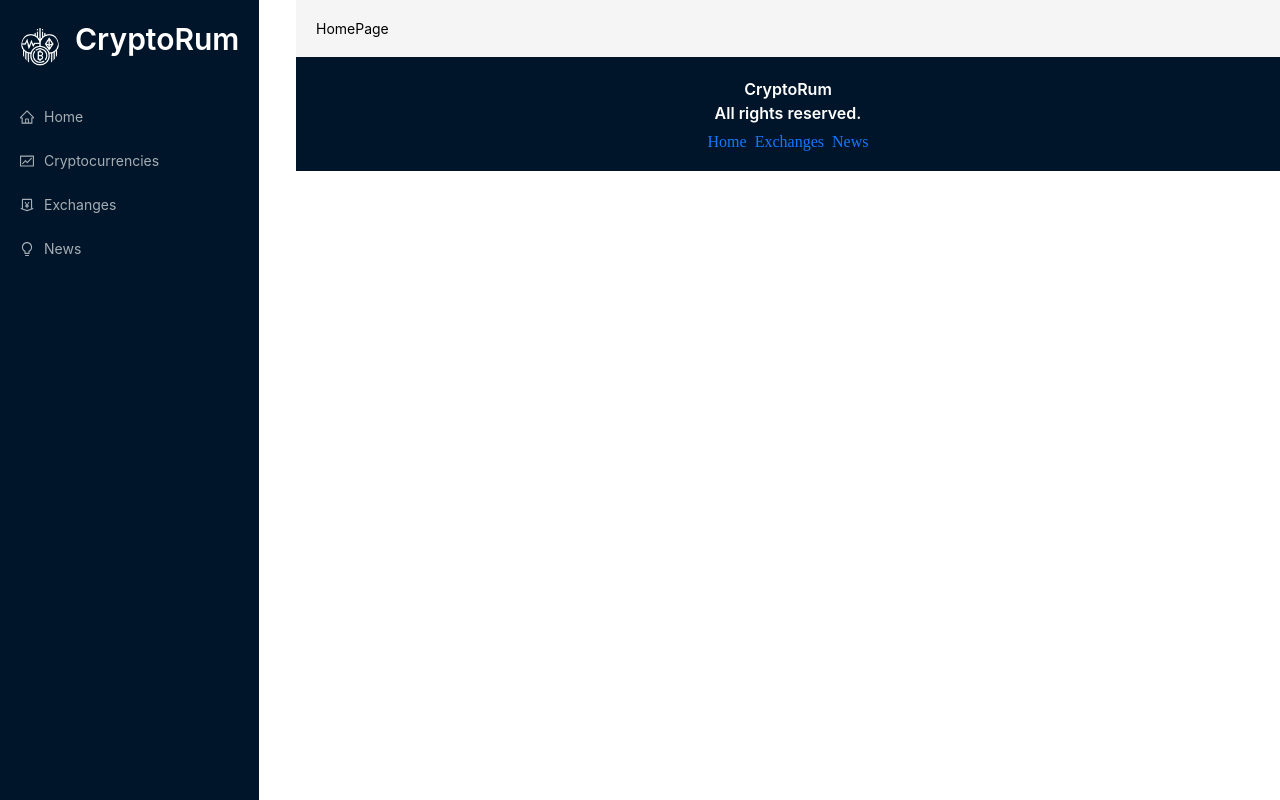
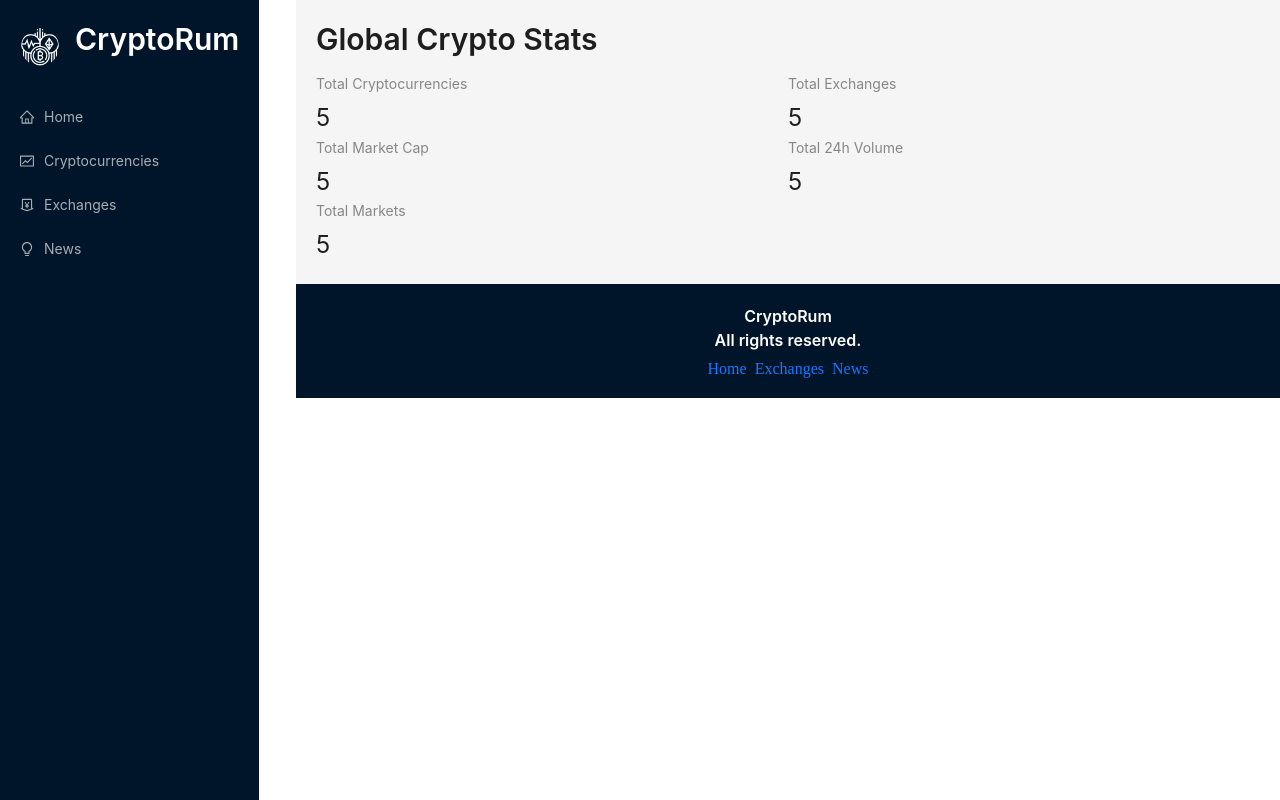
Before and after one commit to Mohd-Ruman/cryptorum, a React (Vite) app: page / in a window 1280 px wide. Built offline with nearby package versions, Linux system fonts and the light colour scheme.

Commit message:
Header Section : (Statistics added)

```diff
--- a/src/components/HomePage.jsx
+++ b/src/components/HomePage.jsx
@@ -1,8 +1,22 @@
 import React from 'react'
+import millify from 'millify';
+import { Typography, Row, Col, Statistic } from 'antd';
+import { Link } from 'react-router-dom';
+
+const {Title} = Typography;
 
 const HomePage = () => {
   return (
-    <div>HomePage</div>
+    <>
+      <Title level={2} className='heading'>Global Crypto Stats</Title>
+      <Row>
+        <Col span={12}><Statistic title='Total Cryptocurrencies' value="5"/></Col>
+        <Col span={12}><Statistic title='Total Exchanges' value="5"/></Col>
+        <Col span={12}><Statistic title='Total Market Cap' value="5"/></Col>
+        <Col span={12}><Statistic title='Total 24h Volume' value="5"/></Col>
+        <Col span={12}><Statistic title='Total Markets' value="5"/></Col>
+      </Row>
+    </>
   )
 }
 
```
